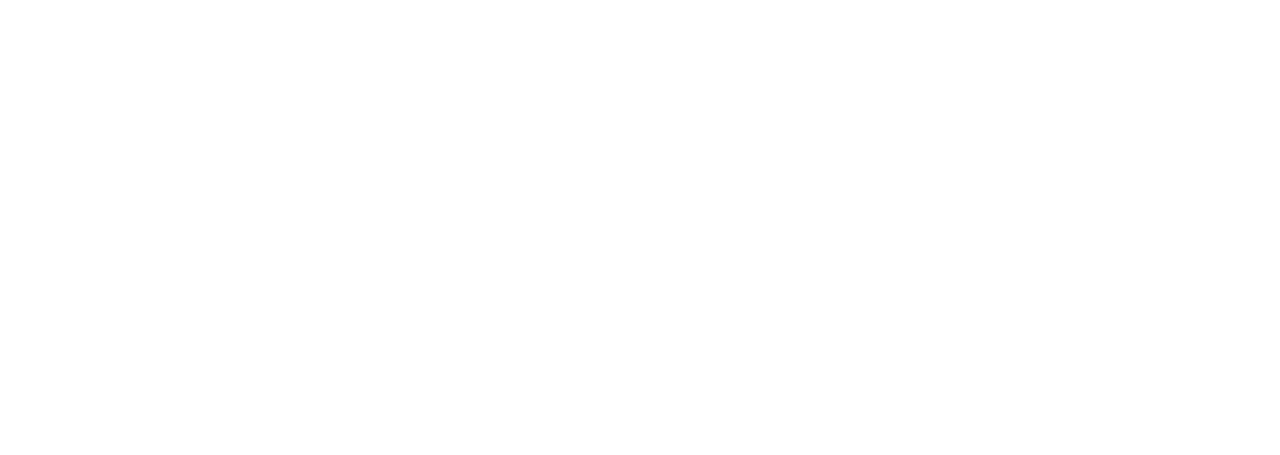
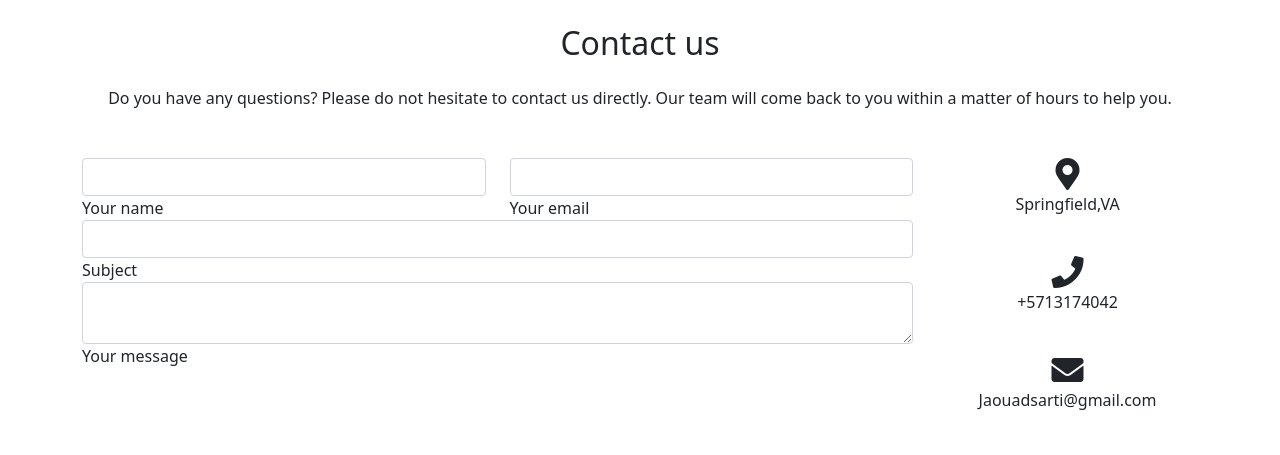
Before and after one commit to Jaouad2982/DojoFitness, a website: page contact.html in a window 1280 px wide. Drawn offline with Linux system fonts and the light colour scheme.

Commit message:
Contact.html

```diff
--- a/contact.html
+++ b/contact.html
@@ -0,0 +1,110 @@
+<!DOCTYPE html>
+<html lang="en">
+
+<head>
+    <meta charset="UTF-8">
+    <meta http-equiv="X-UA-Compatible" content="IE=edge">
+    <meta name="viewport" content="width=device-width, initial-scale=1.0">
+    <title>Document</title>
+    <link rel="stylesheet" href="https://pro.fontawesome.com/releases/v5.10.0/css/all.css"
+    integrity="sha384-AYmEC3Yw5cVb3ZcuHtOA93w35dYTsvhLPVnYs9eStHfGJvOvKxVfELGroGkvsg+p" crossorigin="anonymous" />
+    <link href="bootstrap/css/bootstrap.min.css" rel="stylesheet" />
+
+</head>
+
+<body>
+    <div class="container">
+    <section class="mb-4">
+
+        <!--Section heading-->
+        <h2 class="h1-responsive font-weight-bold text-center my-4">Contact us</h2>
+        <!--Section description-->
+        <p class="text-center w-responsive mx-auto mb-5">Do you have any questions? Please do not hesitate to contact us
+            directly. Our team will come back to you within
+            a matter of hours to help you.</p>
+
+        <div class="row">
+
+            <!--Grid column-->
+            <div class="col-md-9 mb-md-0 mb-5">
+                <form id="contact-form" name="contact-form" action="mail.php" method="POST">
+                    <!--Grid row-->
+                    <div class="row">
+
+                        <!--Grid column-->
+                        <div class="col-md-6">
+                            <div class="md-form mb-0">
+                                <input type="text" id="name" name="name" class="form-control">
+                                <label for="name" class="">Your name</label>
+                            </div>
+                        </div>
+                        <!--Grid column-->
+
+                        <!--Grid column-->
+                        <div class="col-md-6">
+                            <div class="md-form mb-0">
+                                <input type="text" id="email" name="email" class="form-control">
+                                <label for="email" class="">Your email</label>
+                            </div>
+                        </div>
+                        <!--Grid column-->
+
+                    </div>
+                    <!--Grid row-->
+
+                    <!--Grid row-->
+                    <div class="row">
+                        <div class="col-md-12">
+                            <div class="md-form mb-0">
+                                <input type="text" id="subject" name="subject" class="form-control">
+                                <label for="subject" class="">Subject</label>
+                            </div>
+                        </div>
+                    </div>
+                    <!--Grid row-->
+
+                    <!--Grid row-->
+                    <div class="row">
+
+                        <!--Grid column-->
+                        <div class="col-md-12">
+
+                            <div class="md-form">
+                                <textarea type="text" id="message" name="message" rows="2"
+                                    class="form-control md-textarea"></textarea>
+                                <label for="message">Your message</label>
+                            </div>
+
+                        </div>
+                    </div>
+                    <!--Grid row-->
+
+                </form>
+            </div>
+            <!--Grid column-->
+
+            <!--Grid column-->
+            <div class="col-md-3 text-center">
+                <ul class="list-unstyled mb-0">
+                    <li><i class="fas fa-map-marker-alt fa-2x"></i>
+                        <p>Springfield,VA </p>
+                    </li>
+
+                    <li><i class="fas fa-phone mt-4 fa-2x"></i>
+                        <p>+5713174042</p>
+                    </li>
+
+                    <li><i class="fas fa-envelope mt-4 fa-2x"></i>
+                        <p>Jaouadsarti@gmail.com</p>
+                    </li>
+                </ul>
+            </div>
+            <!--Grid column-->
+
+        </div>
+
+    </section>
+    <!--Section: Contact v.2-->
+</div>
+</body>
+</html>
--- a/style.css
+++ b/style.css
@@ -27,12 +27,6 @@ footer a {
 
 }
 
-.section-middle-images h5{
-    font-family: 'Montserrat', sans-serif;
-    font-size: small;
-    text-align: center;
-}
-
 .middle-title{
     font-family: 'Cabin', sans-serif;
 }
```
Also changed, not shown: index.html (+13 -31 lines).
